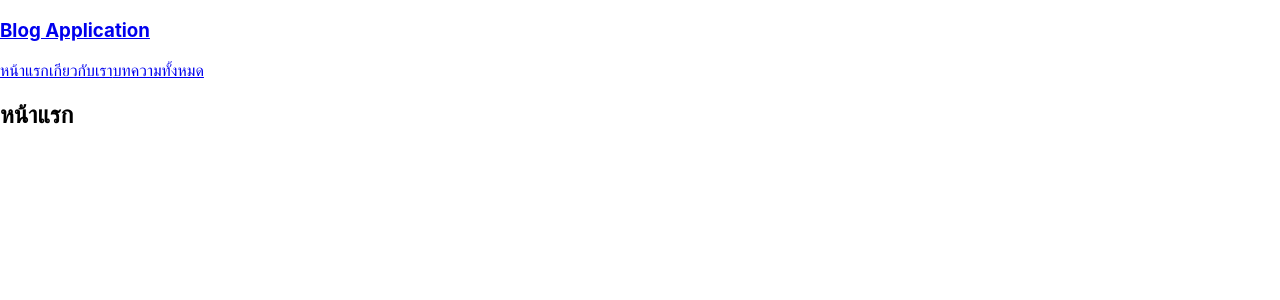
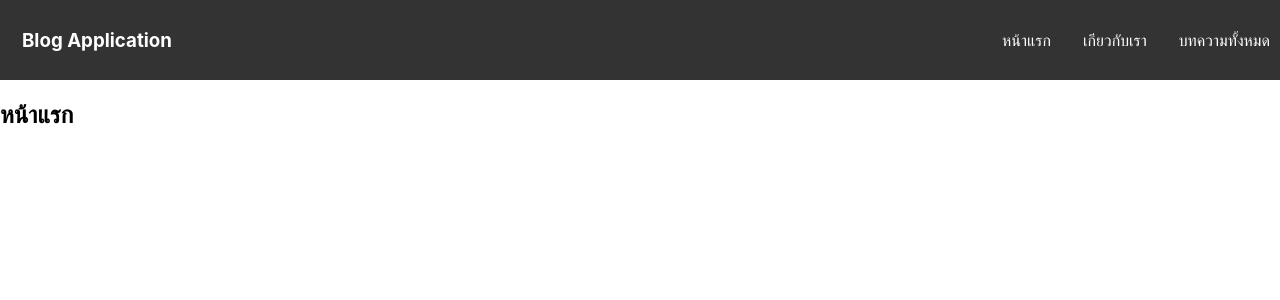
Before and after one commit to Bank-Chanwit/react-blog-app, a React (Create React App) app: page / in a window 1280 px wide. Shown: the top 300 px of the page. Built offline with nearby package versions, Linux system fonts and the light colour scheme.

Commit message:
add css navbar

```diff
--- /dev/null
+++ b/src/components/Navbar.css
@@ -0,0 +1,21 @@
+nav{
+    display: flex;
+    justify-content: center;
+    align-items: center;
+    background-color: #333;
+}
+.logo{
+    margin-right: auto;
+    padding-left: 10px;
+    color: white;
+}
+a{
+    color: white;
+    text-decoration: none;
+    margin-left: 12px;
+    font-style: 18px;
+    padding: 10px;
+}
+a:hover{
+    color: orange;
+}
--- a/src/components/Navbar.js
+++ b/src/components/Navbar.js
@@ -1,4 +1,5 @@
 import { Link } from "react-router-dom"
+import "./Navbar.css";
 export default function Navbar(){
     return(
         <nav>
```
